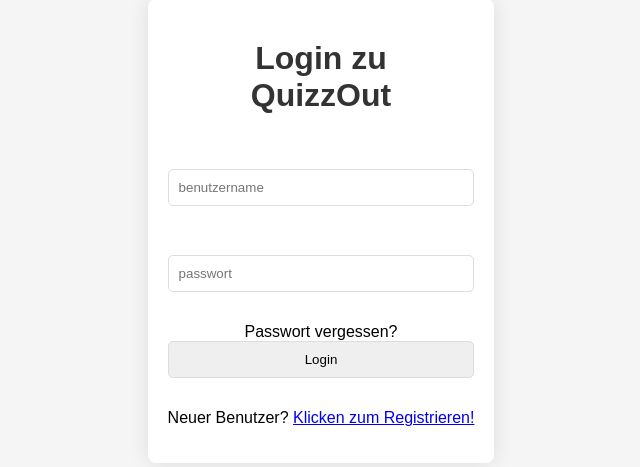
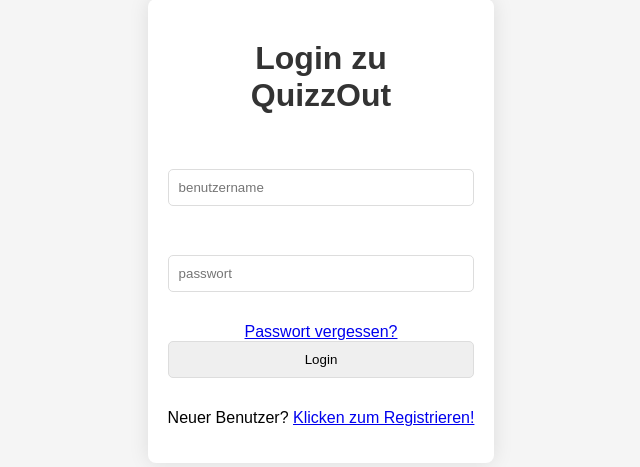
Before and after one commit to Sebi2030/QuizzOut, a Flask app: page /login in a window 1280 px wide. Shown: the part 169-636 px from the top of the page, without its empty margins (319-959 px from the left). Run offline with Flask 3, Linux system fonts and the light colour scheme.

Commit message:
Update login.html

```diff
--- a/templates/login.html
+++ b/templates/login.html
@@ -87,7 +87,7 @@
                     {{ form.passwort(placeholder="passwort") }}
                 </div>
                 <div class="form-para">
-                    <p>Passwort vergessen? {{ form.submit(class="btn btn-primary") }}</p>
+                    <p><a href="mailto:passwort@quizzout.de">Passwort vergessen?</a> {{ form.submit(class="btn btn-primary") }}</p>
                 </div>
                 <div class="form-para">
                     <p>Neuer Benutzer? <a href="{{ url_for('register') }}">Klicken zum Registrieren!</a></p>
@@ -104,7 +104,8 @@
                 {% endwith %}
 
             </form>
-
+        </div>
+    </div>
 </body>
 
 </html>
```
